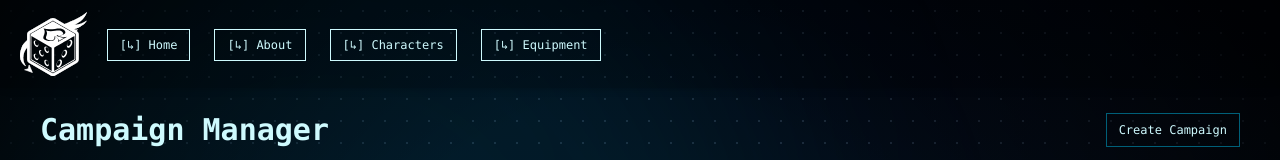
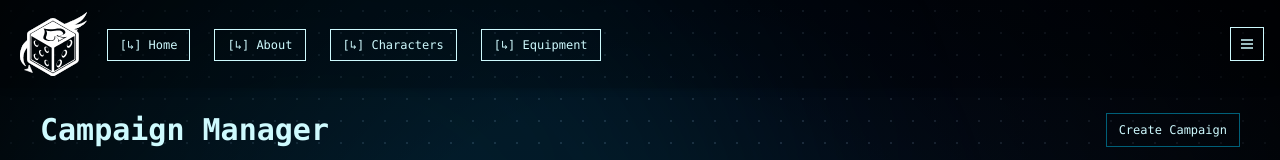
Before and after one commit to RudrNaik/AcesHigh, a React (Vite) app in the folder frontend/: page /AWACS in a window 1280 px wide. Shown: the top 160 px of the page. Built offline with nearby package versions, Linux system fonts and the light colour scheme.

Commit message:
Added improved menus and dropdowns for mobile.

```diff
--- a/frontend/src/MenuRouter.tsx
+++ b/frontend/src/MenuRouter.tsx
@@ -1,3 +1,4 @@
+import { useEffect, useState } from "react";
 import { BrowserRouter, Routes, Route } from "react-router-dom";
 import Menu from "./Menu";
 import MissingPage from "./Missing";
@@ -13,13 +14,46 @@ import Background from "./components/common/Background";
 import Footer from "./components/common/Footer";
 import Navbar from "./components/common/Navbar";
 
+const FONT_STORAGE_KEY = "acesHighFont";
+
 function MenuRouter() {
+  // Toggle between font-mono and the .hyperlegible utility (Atkinson Hyperlegible, see index.css).
+  // Persisted to localStorage so the choice survives reloads.
+  const [isHyperlegible, setIsHyperlegible] = useState(false);
+  const [hydrated, setHydrated] = useState(false);
+
+  // Read the saved preference once on mount.
+  useEffect(() => {
+    const saved = localStorage.getItem(FONT_STORAGE_KEY);
+    if (saved === "hyperlegible") {
+      setIsHyperlegible(true);
+    }
+    setHydrated(true);
+  }, []);
+
+  // Persist the choice whenever it changes (but only after we've read the saved value).
+  useEffect(() => {
+    if (!hydrated) return;
+    localStorage.setItem(
+      FONT_STORAGE_KEY,
+      isHyperlegible ? "hyperlegible" : "mono"
+    );
+  }, [isHyperlegible, hydrated]);
+
+  const handleToggleFont = () => setIsHyperlegible((v) => !v);
+
   return (
     <BrowserRouter>
-    {/* Make font be able to toggle between hyperlegible or font-mono */}
-      <div className="relative text-cyan-100 font-mono">
+      <div
+        className={`relative text-cyan-100 ${
+          isHyperlegible ? "hyperlegible" : "font-mono"
+        }`}
+      >
         <Background />
-        <Navbar />
+        <Navbar
+          isHyperlegible={isHyperlegible}
+          onToggleFont={handleToggleFont}
+        />
         <div className="py-10"></div>
         <Routes>
           <Route path="/" element={<Menu />} />
--- a/frontend/src/components/campaignManager/handlers/campaignTemplate.ts
+++ b/frontend/src/components/campaignManager/handlers/campaignTemplate.ts
@@ -9,6 +9,8 @@ export function createDefaultCampaign(): CampaignData {
 
     roster: [],
 
+    enemyTemplates: [],
+
     activeSortieId: undefined,
 
     sorties: [],
--- a/frontend/src/components/common/Navbar.tsx
+++ b/frontend/src/components/common/Navbar.tsx
@@ -1,26 +1,35 @@
 // src/components/Navbar.jsx
-import { useEffect, useState, useRef } from "react";
+import { useEffect, useRef, useState } from "react";
 import { Link } from "react-router-dom";
 import icon from "../../assets/aces_high_logo.svg";
 
-const Navbar = ({}) => {
+interface NavbarProps {
+  isHyperlegible: boolean;
+  onToggleFont: () => void;
+}
+
+const Navbar = ({ isHyperlegible, onToggleFont }: NavbarProps) => {
   const [scrolled, setScrolled] = useState(false);
-  const [, setDropdownOpen] = useState(false);
   const [hamburgerOpen, setHamburgerOpen] = useState(false);
-  const dropdownRef: any = useRef(false);
+  const [settingsOpen, setSettingsOpen] = useState(false);
+  const settingsRef = useRef<HTMLDivElement | null>(null);
 
   /**
-   * UseEffect to handle clicking outside of the dropdown's box while on mobile.
+   * UseEffect to close the desktop settings panel on outside clicks.
    */
   useEffect(() => {
-    const handleClickOutside = (event: { target: any }) => {
-      if (dropdownRef.current && !dropdownRef.current.contains(event.target)) {
-        setDropdownOpen(false);
+    if (!settingsOpen) return;
+    const handleClickOutside = (event: MouseEvent) => {
+      if (
+        settingsRef.current &&
+        !settingsRef.current.contains(event.target as Node)
+      ) {
+        setSettingsOpen(false);
       }
     };
     document.addEventListener("mousedown", handleClickOutside);
     return () => document.removeEventListener("mousedown", handleClickOutside);
-  }, []);
+  }, [settingsOpen]);
 
   /**
    * UseEffect to handle the navbar becoming transparent when scrolling down.
@@ -37,7 +46,8 @@ const Navbar = ({}) => {
         ${scrolled ? "bg-black/80 shadow-md border-b border-cyan-100" : "bg-black/20 shadow-md"}
       `}
     >
-      <div className="flex items-center relative w-full  ">
+      <div className="flex items-center justify-between relative w-full">
+        <div className="flex items-center">
           <img src={icon} alt="Logo" className="h-20 pl-5 py-2" />
 
           {/* Normal Navigation Links for desktop, hides when less than md in size. */}
@@ -75,6 +85,59 @@ const Navbar = ({}) => {
               </Link>
             </li>
           </ul>
+        </div>
+
+        {/* Desktop settings hamburger — appears at md and up. Holds user preferences
+            (font now; themes later). Hidden on mobile where the navigation hamburger is used. */}
+        <div ref={settingsRef} className="hidden md:flex items-center pr-4">
+          <div className="relative">
+            <button
+              onClick={() => setSettingsOpen((v) => !v)}
+              className="border border-cyan-100 p-2 text-cyan-100 transition hover:bg-cyan-100 hover:text-black focus:outline-none focus:ring-2 focus:ring-cyan-400/60"
+              aria-controls="settings-nav"
+              aria-expanded={settingsOpen}
+              aria-label="Toggle settings"
+            >
+              <svg
+                className={`${settingsOpen ? "hidden" : "block"} h-4 w-4`}
+                viewBox="0 0 24 24"
+                fill="none"
+                stroke="currentColor"
+                strokeWidth="2"
+              >
+                <path d="M3 6h18M3 12h18M3 18h18" />
+              </svg>
+              <svg
+                className={`${settingsOpen ? "block" : "hidden"} h-4 w-4`}
+                viewBox="0 0 24 24"
+                fill="none"
+                stroke="currentColor"
+                strokeWidth="2"
+              >
+                <path d="M6 18L18 6M6 6l12 12" />
+              </svg>
+            </button>
+
+            <div
+              id="settings-nav"
+              className={`absolute right-0 top-full overflow-hidden transition-all duration-300 ${
+                settingsOpen ? "max-h-64 opacity-100" : "max-h-0 opacity-0"
+              }`}
+            >
+              <ul className="px-2 pb-2 space-y-1 bg-black/80 border border-cyan-100 shadow-md text-xs">
+                <li>
+                  <button
+                    type="button"
+                    onClick={onToggleFont}
+                    className="border border-cyan-100 px-3 py-2 text-xs min-w-50 mt-2 text-cyan-100 transition hover:bg-cyan-100 hover:text-black"
+                  >
+                    [{isHyperlegible ? "ON" : "OFF"}] Hyperlegible Font
+                  </button>
+                </li>
+              </ul>
+            </div>
+          </div>
+        </div>
 
         {/*Hamburger... only appears when smaller than Md*/}
         <button
@@ -135,6 +198,7 @@ const Navbar = ({}) => {
             <Link
               to="/charactermanager"
               className="block px-2 py-2 hover:border-cyan-400/90 border-l-4 border-cyan-100/0"
+              onClick={() => setHamburgerOpen(false)}
             >
               [↳] Characters
             </Link>
@@ -143,12 +207,22 @@ const Navbar = ({}) => {
             <Link
               to="/equipment"
               className="block px-2 py-2 hover:border-cyan-400/90 border-l-4 border-cyan-100/0"
+              onClick={() => setHamburgerOpen(false)}
             >
               [↳] Equipment
             </Link>
           </li>
           <li>
-            <button>[ ]Hyperlegible Font</button>
+            <button
+              type="button"
+              onClick={() => {
+                onToggleFont();
+                setHamburgerOpen(false);
+              }}
+              className="block w-full text-left px-2 py-2 hover:border-cyan-400/90 border-l-4 border-cyan-100/0"
+            >
+              [{isHyperlegible ? "x" : " "}] Hyperlegible Font
+            </button>
           </li>
         </ul>
       </div>
```
Lines whose indentation alone changed are shown as unchanged.
